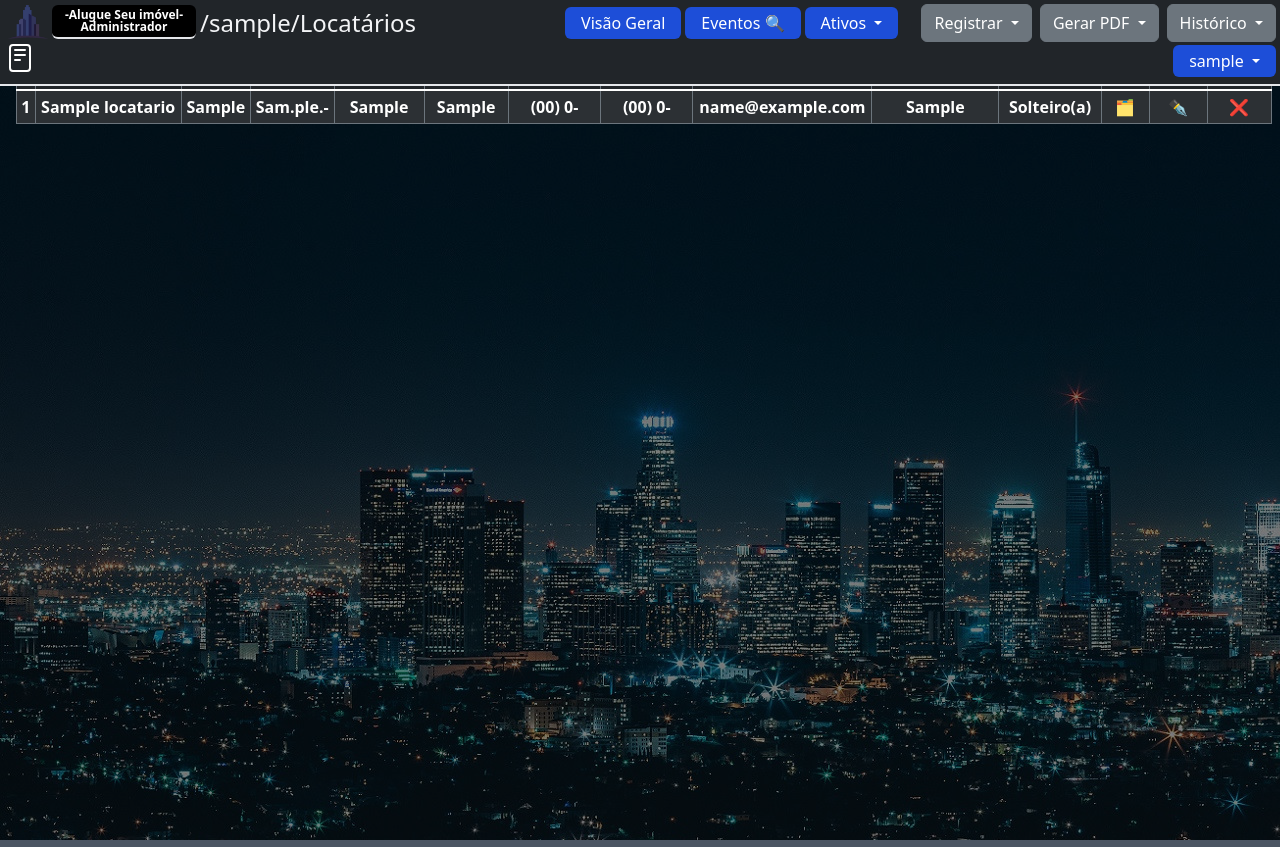
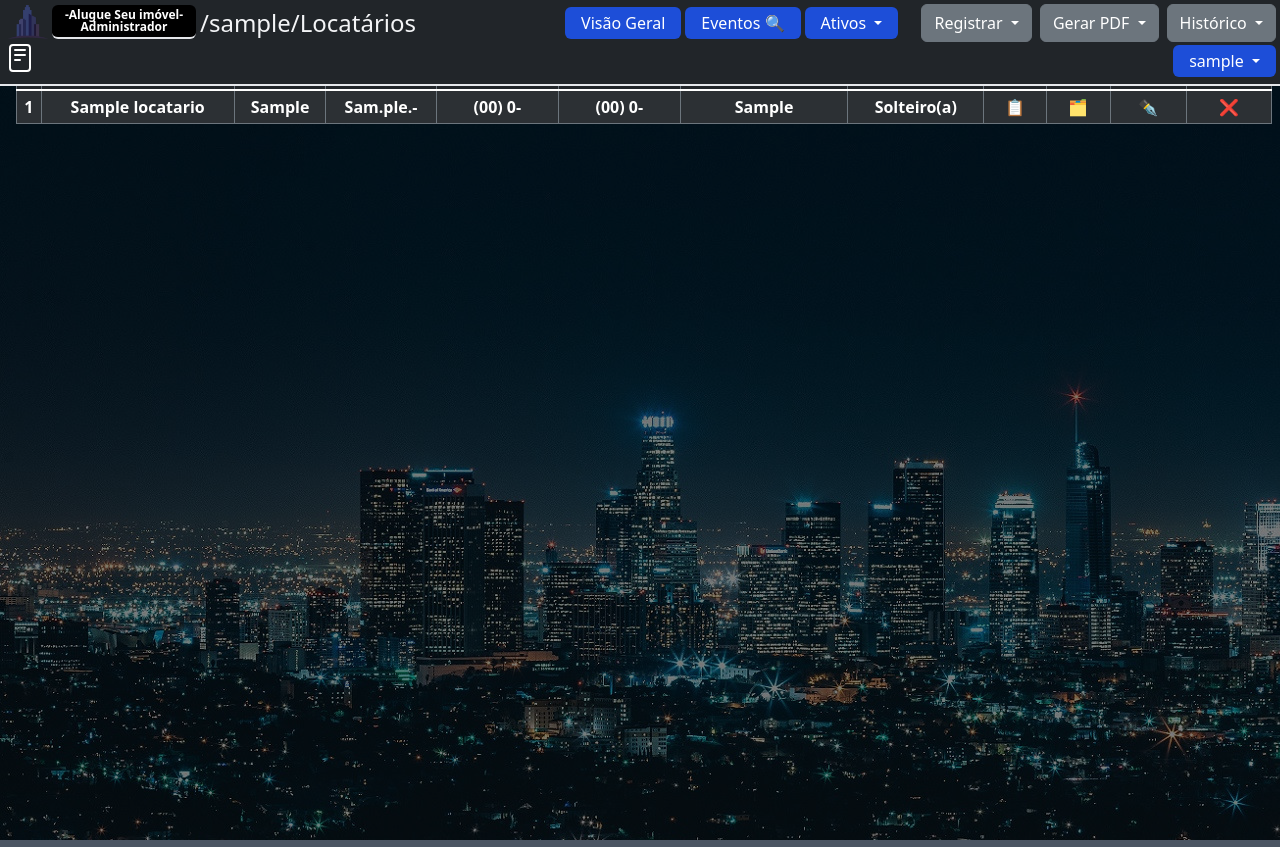
Before and after one commit to fbsagat/Alugue_seu_imovel, a Django app: page /locatarios/1 in a window 1280 px wide. Shown: the top 847 px of the page. Run offline with Django 4.2, Linux system fonts and the light colour scheme; a user stored in the database is signed in; tables that the repository leaves empty hold one stand-in row (values such as "Sample post"); lists and menus that the app fills with data are empty; some libraries are stand-ins or nearby versions.

Commit message:
Página de exibir locations melhorada. Agora possui modal e é menor, melhor para exibição em telas pequenas.

```diff
--- a/home/models.py
+++ b/home/models.py
@@ -183,15 +183,13 @@ class Locatario(models.Model):
         constraints = [
             models.UniqueConstraint(fields=["CPF", "do_locador"], name="cpf_locatario_por_usuario"),
         ]
-
-    def get_absolute_url(self):
-        return reverse('home:Locatários', args=[str(self.pk, )])
+        verbose_name_plural = 'Locatários'
 
     def __str__(self):
         return f'{self.nome}'
 
-    class Meta:
-        verbose_name_plural = 'Locatários'
+    # def get_absolute_url(self):
+    #     return reverse('home:Locatários', args=[str(self.pk, )])
 
     def primeiro_ultimo_nome(self):
         return f'{self.nome.split()[:1][0]} {self.nome.split()[len(self.nome.split()) - 1:][0]}'
@@ -234,17 +232,15 @@ class ImovGrupo(models.Model):
     tipo = models.IntegerField(null=True, blank=True, choices=tipos_de_imovel, verbose_name='Tipo de Imóvel')
     imoveis = models.ManyToManyField('Imovei', blank=True)
 
-    def get_absolute_url(self):
-        return reverse('home:Criar Grupo Imóveis', args=[str(self.pk, )])
+    class Meta:
+        verbose_name_plural = 'Grupos de imóveis'
+        ordering = ('nome',)
 
     def __str__(self):
         return self.nome
 
-    class Meta:
-        verbose_name_plural = 'Grupos de imóveis'
-
-    class Meta:
-        ordering = ('nome',)
+    def get_absolute_url(self):
+        return reverse('home:Criar Grupo Imóveis', args=[str(self.pk, )])
 
 
 class ImoveiManager(models.Manager):
@@ -292,13 +288,11 @@ class Imovei(models.Model):
         constraints = [
             models.UniqueConstraint(fields=["nome", "do_locador"], name="nome_imovel_por_usuario"),
         ]
+        verbose_name_plural = 'Imóveis'
+        ordering = ['-nome']
 
     def __str__(self):
         return f'{self.nome} ({self.grupo})'
-
-    class Meta:
-        verbose_name_plural = 'Imóveis'
-        ordering = ['-nome']
 
     def nogrupo(self):
         return '' if self.grupo is None else self.grupo
@@ -365,19 +359,19 @@ class Contrato(models.Model):
     data_registro = models.DateTimeField(auto_now_add=True)
     objects = ContratoManager()
 
-    def get_absolute_url(self):
-        return reverse('home:Contratos', args=[str(self.pk), ])
-
     class Meta:
         ordering = ['-data_entrada']
+
+    def __str__(self):
+        return f'({self.do_locatario.primeiro_ultimo_nome()}-{self.do_imovel.nome}-' \
+               f'{self.data_entrada.strftime("%m/%Y")})'
+
+    # def get_absolute_url(self):
+    #     return reverse('home:Contratos', args=[str(self.pk), ])
 
     def nome_curto(self):
         return f'({self.do_locatario.primeiro_ultimo_nome()} - {self.data_entrada.strftime("%d/%m/%Y")} - ' \
                f'{self.codigo})'
-
-    def __str__(self):
-        return f'({self.do_locatario.primeiro_ultimo_nome()}-{self.do_imovel.nome}-' \
-               f'{self.data_entrada.strftime("%m/%Y")})'
 
     def nome_completo(self):
         return f'{self.do_locatario.nome} - {self.do_imovel} - {self.data_entrada.strftime("%d/%m/%Y")} - ' \
@@ -549,11 +543,11 @@ class ContratoModelo(models.Model):
     variaveis = models.JSONField(null=True, blank=True)
     condicoes = models.JSONField(null=True, blank=True)
 
+    class Meta:
+        verbose_name_plural = 'Modelos de contratos'
+
     def __str__(self):
         return f'{self.titulo}'
-
-    class Meta:
-        verbose_name_plural = 'Modelos de contratos'
 
     def display_variaveis(self):
         variaveis = []
@@ -598,11 +592,12 @@ class ContratoDocConfig(models.Model):
     fiador_nacionalidade = models.CharField(max_length=40, null=True, blank=True, verbose_name='Nacionalidade')
     fiador_estadocivil = models.IntegerField(null=True, blank=True, verbose_name='Estado Civil', choices=estados_civis)
 
-    def __str__(self):
-        return f'{self.do_contrato} ({self.do_modelo})'
 
     class Meta:
         verbose_name_plural = 'Configs de contratos'
+
+    def __str__(self):
+        return f'{self.do_contrato} ({self.do_modelo})'
 
     def f_cpf(self):
         return cpf_format(self.fiador_CPF)
@@ -719,11 +714,11 @@ class Anotacoe(models.Model):
                                  help_text='Marque para adicionar este registro na sua lista de tarefas.')
     feito = models.BooleanField(default=False)
 
-    def get_absolute_url(self):
-        return reverse('home:Anotações', args=[(str(self.pk)), ])
-
     class Meta:
         verbose_name_plural = 'Anotações'
+
+    # def get_absolute_url(self):
+    #     return reverse('home:Anotações', args=[(str(self.pk)), ])
 
     def tipo(self):
         if self.tarefa:
@@ -757,11 +752,11 @@ class Tarefa(models.Model):
     apagada = models.BooleanField(default=False)
     data_lida = models.DateTimeField(null=True)
 
+    class Meta:
+        ordering = ['-data_registro']
+
     def __str__(self):
         return f'Tarefa: classe:{self.autor_classe}/objeto_id:{self.objeto_id}'
-
-    class Meta:
-        ordering = ['-data_registro']
 
     def autor_tipo(self):
         if self.autor_classe == ContentType.objects.get_for_model(Parcela):
@@ -838,15 +833,14 @@ class DevMensagen(models.Model):
     imagem = ResizedImageField(size=[1280, None], upload_to='mensagens_ao_dev/%Y/%m/', blank=True,
                                validators=[tratar_imagem, FileExtensionValidator])
 
-    def get_absolute_url(self):
-        return reverse('home:Mensagem pro Desenvolvedor', args=[(str(self.pk)), ])
-
     class Meta:
         verbose_name_plural = 'Mensagens ao Dev'
 
     def __str__(self):
         return f'{self.do_usuario} - {self.titulo} - {self.data_registro}'
 
+    # def get_absolute_url(self):
+    #     return reverse('home:Mensagem pro Desenvolvedor', args=[(str(self.pk)), ])
 
 class Sugestao(models.Model):
     do_usuario = models.ForeignKey('Usuario', null=True, blank=True, on_delete=models.CASCADE)
@@ -863,8 +857,8 @@ class Sugestao(models.Model):
     class Meta:
         verbose_name_plural = 'Sugestões'
 
+    def __str__(self):
+        return f'{self.do_usuario} - {self.corpo[:30]} - {self.data_registro}'
+
     def numero_de_likes(self):
         return self.likes.count()
-
-    def __str__(self):
-        return f'{self.do_usuario} - {self.corpo[:30]} - {self.data_registro}'
--- a/home/templates/exibir_anotacao.html
+++ b/home/templates/exibir_anotacao.html
@@ -36,10 +36,10 @@ Anotações / {{ SITE_NAME }}
                 <th scope="col" style="cursor:default;">{{ anotacao.titulo }}</th>
                 <th scope="col" style="cursor:default;">{{ anotacao.texto_pequeno.1 }}</th>
                 {% else %}
-                <th scope="col" style="cursor:default;" title="Clique para ver mais" data-bs-toggle="modal"
+                <th scope="col" style="cursor:pointer;" title="Clique para ver mais" data-bs-toggle="modal"
                     data-bs-target="#Modal{{ anotacao.pk }}">{{ anotacao.titulo }}
                 </th>
-                <th scope="col" style="cursor:default;" title="Clique para ver mais" data-bs-toggle="modal"
+                <th scope="col" style="cursor:pointer;" title="Clique para ver mais" data-bs-toggle="modal"
                     data-bs-target="#Modal{{ anotacao.pk }}">{{ anotacao.texto_pequeno.1 }}
                 </th>
                 {% endif %}
--- a/home/templates/exibir_locatarios.html
+++ b/home/templates/exibir_locatarios.html
@@ -22,13 +22,11 @@ Locatários / {{ SITE_NAME }}
             <th scope="col" style="cursor:default;">Nome</th>
             <th scope="col" style="cursor:default;">RG</th>
             <th scope="col" style="cursor:default;">CPF</th>
-            <th scope="col" style="cursor:default;">Ocupação</th>
-            <th scope="col" style="cursor:default;">Endereço</th>
             <th scope="col" style="cursor:default;">Telefone 1</th>
             <th scope="col" style="cursor:default;">Telefone 2</th>
-            <th scope="col" style="cursor:default;">Email</th>
             <th scope="col" style="cursor:default;">Nacionalidade</th>
             <th scope="col" style="cursor:default;">Estado Civil</th>
+            <th scope="col" style="cursor:default;" title="Mais informações">Mais</th>
             <th scope="col" style="cursor:default;" title="Documentos">Docs</th>
             <th scope="col" style="cursor:default;">Editar</th>
             <th scope="col" style="cursor:default;">Excluir</th>
@@ -39,37 +37,25 @@ Locatários / {{ SITE_NAME }}
         {% for locatario in locatarios %}
         <tr>
             <th scope="col" style="cursor:default;">{{ page_obj.start_index|add:forloop.counter0 }}</th>
-            <th scope="col" style="cursor:default;">{{ locatario.nome }}</th>
+            <th scope="col" style="cursor:default;" title="{{ locatario.nome }}">{{ locatario.primeiro_ultimo_nome }}
+            </th>
             {% if locatario.RG %}
             <th scope="col" style="cursor:default;">{{ locatario.RG }}</th>
             {% else %}
             <th scope="col" style="cursor:default;">---</th>
             {% endif %}
             <th scope="col" style="cursor:default;">{{ locatario.f_cpf }}</th>
-            <th scope="col" style="cursor:default;" title="{{ locatario.ocupacao }}">
-                {{ locatario.ocupacao|truncatechars:25 }}
-            </th>
-            {% if locatario.endereco_completo %}
-            <th scope="col" style="cursor:default;" title="{{ locatario.endereco_completo }}">
-                {{ locatario.endereco_completo|truncatechars:25 }}
-            </th>
-            {% else %}
-            <th scope="col" style="cursor:default;">---</th>
-            {% endif %}
             <th scope="col" style="cursor:default;">{{ locatario.f_tel1 }}</th>
             {% if locatario.f_tel2 %}
             <th scope="col" style="cursor:default;">{{ locatario.f_tel2 }}</th>
             {% else %}
             <th scope="col" style="cursor:default;">---</th>
             {% endif %}
-            {% if locatario.email %}
-            <th scope="col" style="cursor:default;">{{ locatario.email }}</th>
-            {% else %}
-            <th scope="col" style="cursor:default;">---</th>
-            {% endif %}
             <th scope="col" style="cursor:default;">{{ locatario.nacionalidade }}</th>
             <th scope="col" style="cursor:default;">{{ locatario.get_estadocivil_display }}</th>
-
+            <th scope="col" style="cursor:pointer;" data-bs-toggle="modal"
+                data-bs-target="#Modal{{ locatario.pk }}">📋
+            </th>
             {% if locatario.docs %}
             <th scope="col">
                 <a href="{{ locatario.docs.url }}" class="link-primary" target="_blank" title="Clique para visualizar">🗂</a>
@@ -91,6 +77,36 @@ Locatários / {{ SITE_NAME }}
 
 </div>
 
+{% for locatario in locatarios %}
+<div class="modal fade modal-lg" id="Modal{{ locatario.pk }}" tabindex="-1" aria-labelledby="exampleModalLabel"
+     aria-hidden="true">
+    <div class="modal-dialog modal-dialog-scrollable">
+        <div class="modal-content bg-dark border border-white text-white">
+            <div class="modal-header">
+
+                <h1 class="modal-title fs-5" id="exampleModalLabel">{{ page_obj.start_index|add:forloop.counter0 }}.
+                    {{ locatario.nome }}: </h1>
+                <button type="button" class="btn-close" data-bs-dismiss="modal" aria-label="Close"></button>
+            </div>
+            <div class="modal-body">
+                Ocupação: {{ locatario.ocupacao }}
+                {% if locatario.endereco_completo %}
+                <br>
+                Endereço: {{ locatario.endereco_completo }}
+                {% endif %}
+                {% if locatario.email %}
+                <br>
+                Email: {{ locatario.email }}
+                {% endif %}
+            </div>
+            <div class="modal-footer">
+                <button type="button" class="btn btn-secondary" data-bs-dismiss="modal">Fechar</button>
+            </div>
+        </div>
+    </div>
+</div>
+{% endfor %}
+
 {% else %}
 {% include 'nenhum_registrado.html' %}
 {% endif %}
```
Also changed, not shown: 1 other file.
